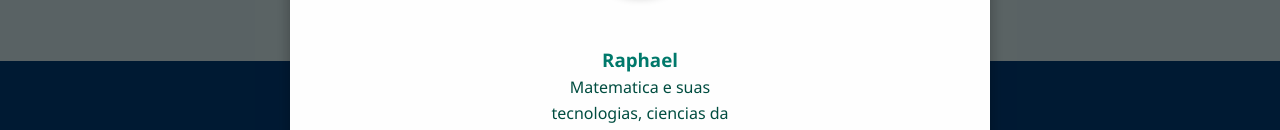
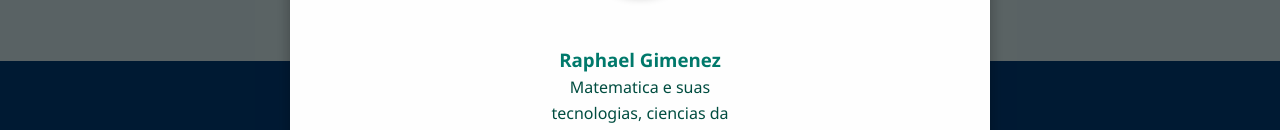
Before and after one commit to xboxarthur09/site-de-nata-o, a plain HTML site: page index.html in a window 1280 px wide. Both pictures are taken after a click on the button "Sobre os autores". Shown: the part 7904-8034 px from the top of the page. Drawn offline with Linux system fonts and the light colour scheme.

Commit message:
Update index.html

```diff
--- a/index.html
+++ b/index.html
@@ -467,7 +467,7 @@
       </div>
       <div class="autor">
         <img src="raphix.jfif" alt="Autor 3">
-        <h3>Raphael</h3>
+        <h3>Raphael Gimenez</h3>
         <p>Matematica e suas tecnologias, ciencias da natureza - CPM</p>
       </div>
     </div>
```
